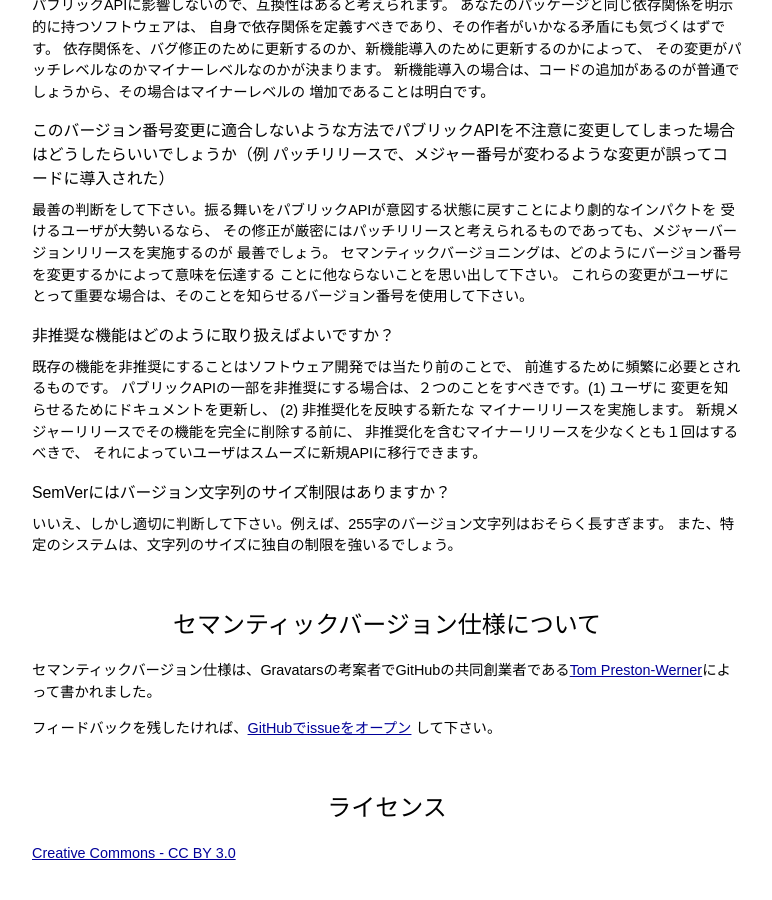
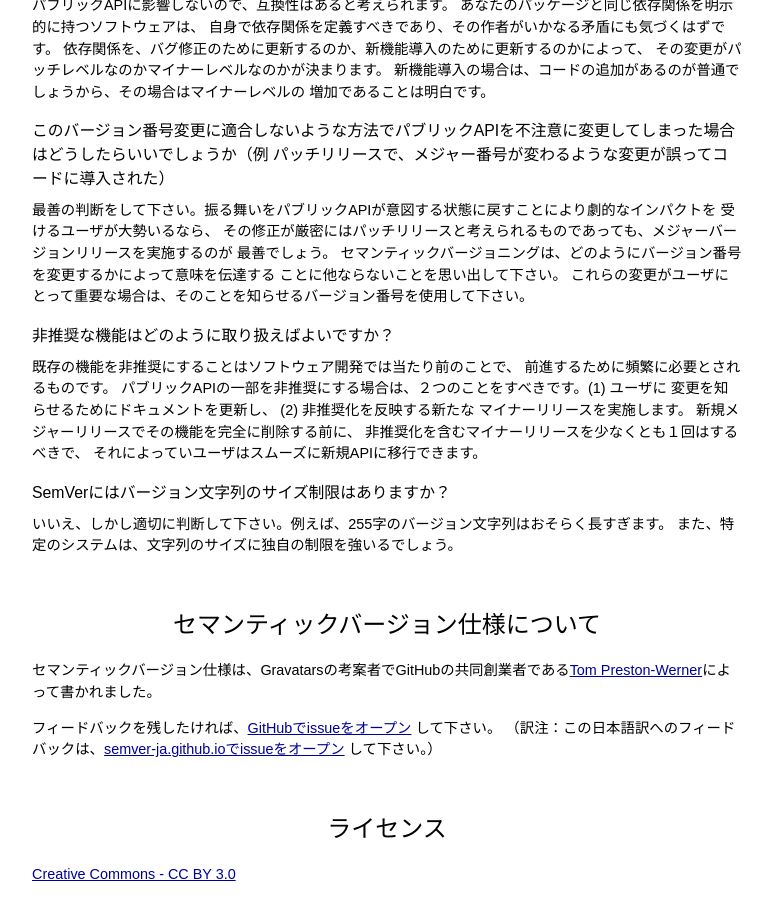
Before and after one commit to semver-ja/semver-ja.github.io, a Jekyll site: the page built from index.md, in a window 1280 px wide and 900 px high, scrolled down 4050 px. Shown: the whole window, without its empty margins (253-1025 px from the left). Built offline with Jekyll 4.4.1, drawn with Linux system fonts in a browser that asks for light colours; before the commit the page ends 4929 px from its top, so only the background shows below that.

Commit message:
add feedback link for this translation

```diff
--- a/index.md
+++ b/index.md
@@ -256,6 +256,8 @@ Preston-Werner](http://tom.preston-werner.com)によって書かれました。
 
 フィードバックを残したければ、[GitHubでissueをオープン](https://github.com/mojombo/semver/issues)
 して下さい。
+（訳注：この日本語訳へのフィードバックは、[semver-ja.github.ioでissueをオープン](https://github.com/semver-ja/semver-ja.github.io/issues)
+して下さい。）
 
 ライセンス
 -------
```
